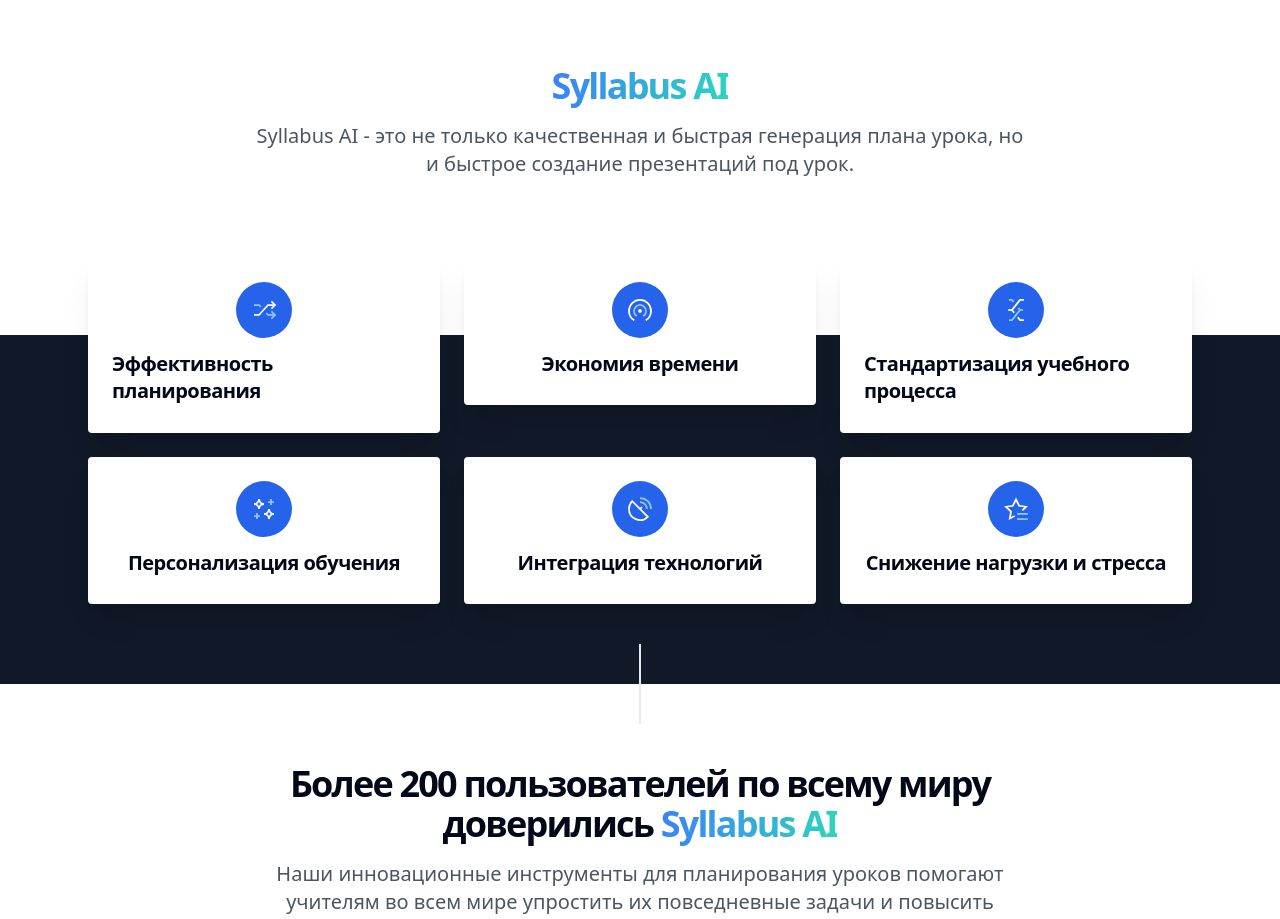
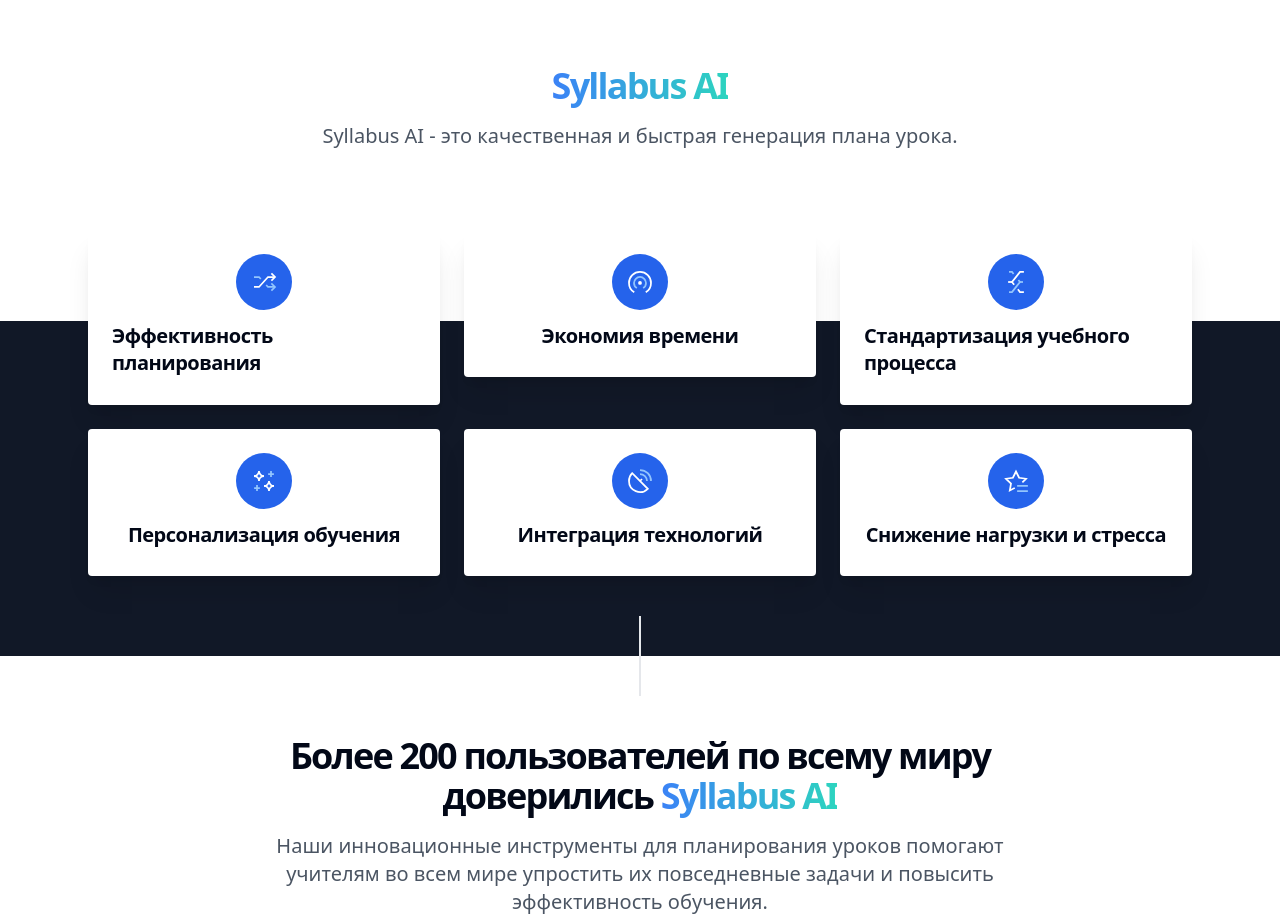
Before and after one commit to uvaliyev/masterpiece-mind-storming, a Next.js app in the folder client/: page / in a window 1280 px wide. Shown: the part 2100-3019 px from the top of the page. Built offline with nearby package versions, Linux system fonts and the light colour scheme.

Commit message:
fix text

```diff
--- a/client/app/components/features-blocks.tsx
+++ b/client/app/components/features-blocks.tsx
@@ -12,7 +12,7 @@
           {/* Section header */}
           <div className="max-w-3xl mx-auto text-center pb-12 md:pb-20">
             <h2 className="h2 mb-4"><span className="bg-clip-text text-transparent bg-gradient-to-r from-blue-500 to-teal-400">Syllabus AI</span></h2>
-            <p className="text-xl text-gray-600">Syllabus AI - это не только качественная и быстрая генерация плана урока, но и быстрое создание презентаций под урок.</p>
+            <p className="text-xl text-gray-600">Syllabus AI - это качественная и быстрая генерация плана урока.</p>
           </div>
 
           {/* Items */}
```
